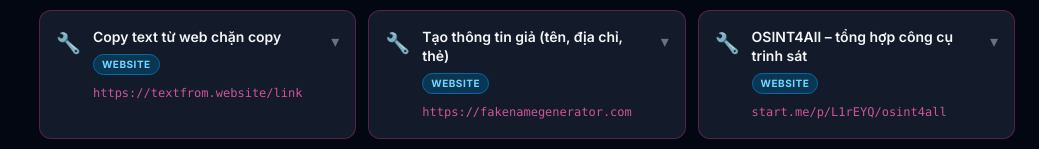
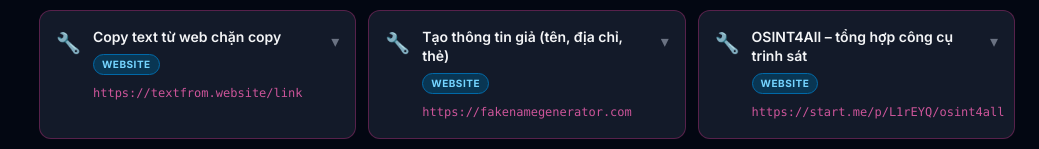
Before and after one commit to dhz5/dhz5.github.io, a React (Vite) app in the folder 1/: page / in a window 1280 px wide. Shown: the part 3711-3860 px from the top of the page, without its empty margins (241-1280 px from the left). Built offline with nearby package versions, Linux system fonts and the light colour scheme.

Commit message:
Update tips.ts

```diff
--- a/1/src/data/tips.ts
+++ b/1/src/data/tips.ts
@@ -581,7 +581,7 @@
       {
         id: "osint4all",
         title: "OSINT4All – tổng hợp công cụ trinh sát",
-        command: "start.me/p/L1rEYQ/osint4all",
+        command: "https://start.me/p/L1rEYQ/osint4all",
         description: "Trang tổng hợp hàng trăm công cụ OSINT (Open Source Intelligence): tìm người, kiểm tra email, tra cứu domain, ảnh reverse search,...",
         usage: "Truy cập start.me/p/L1rEYQ/osint4all → bookmark lại để dùng dần",
         type: "web",
```
